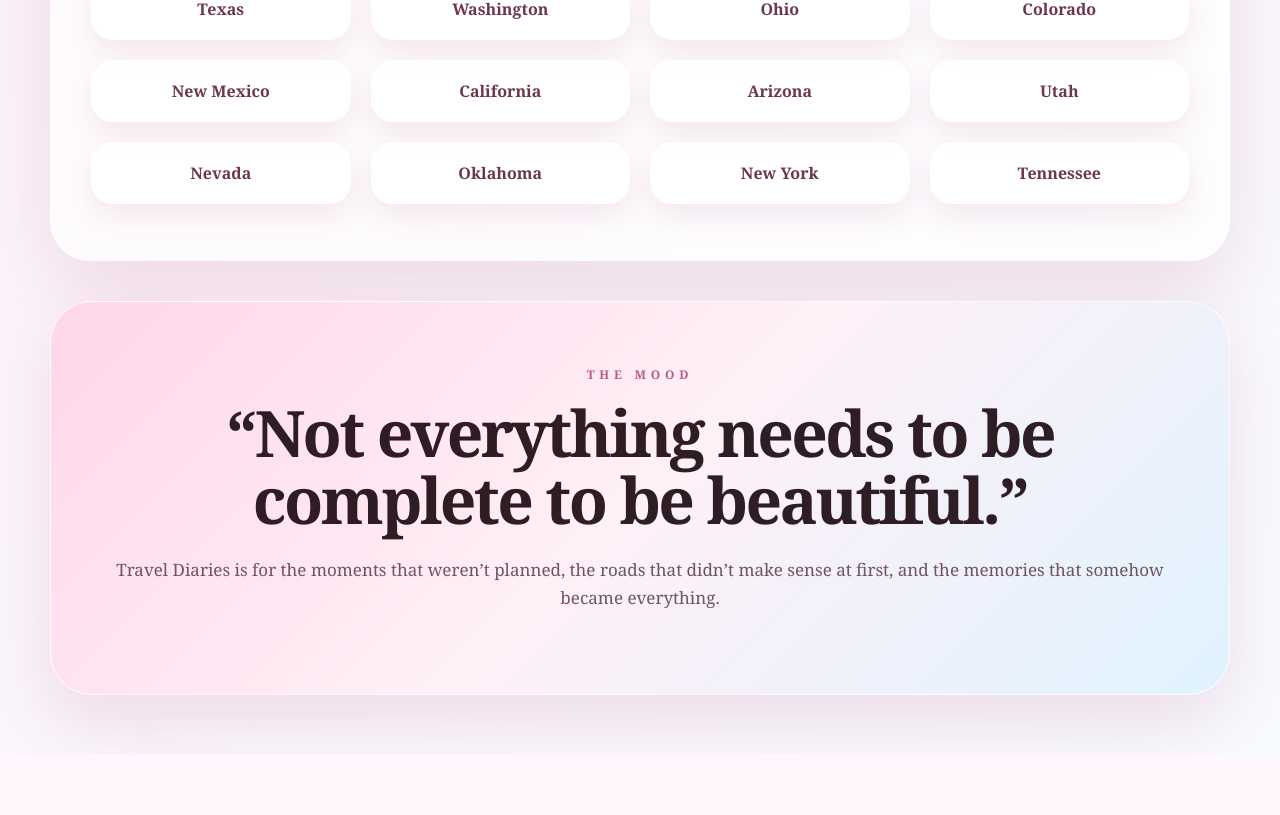
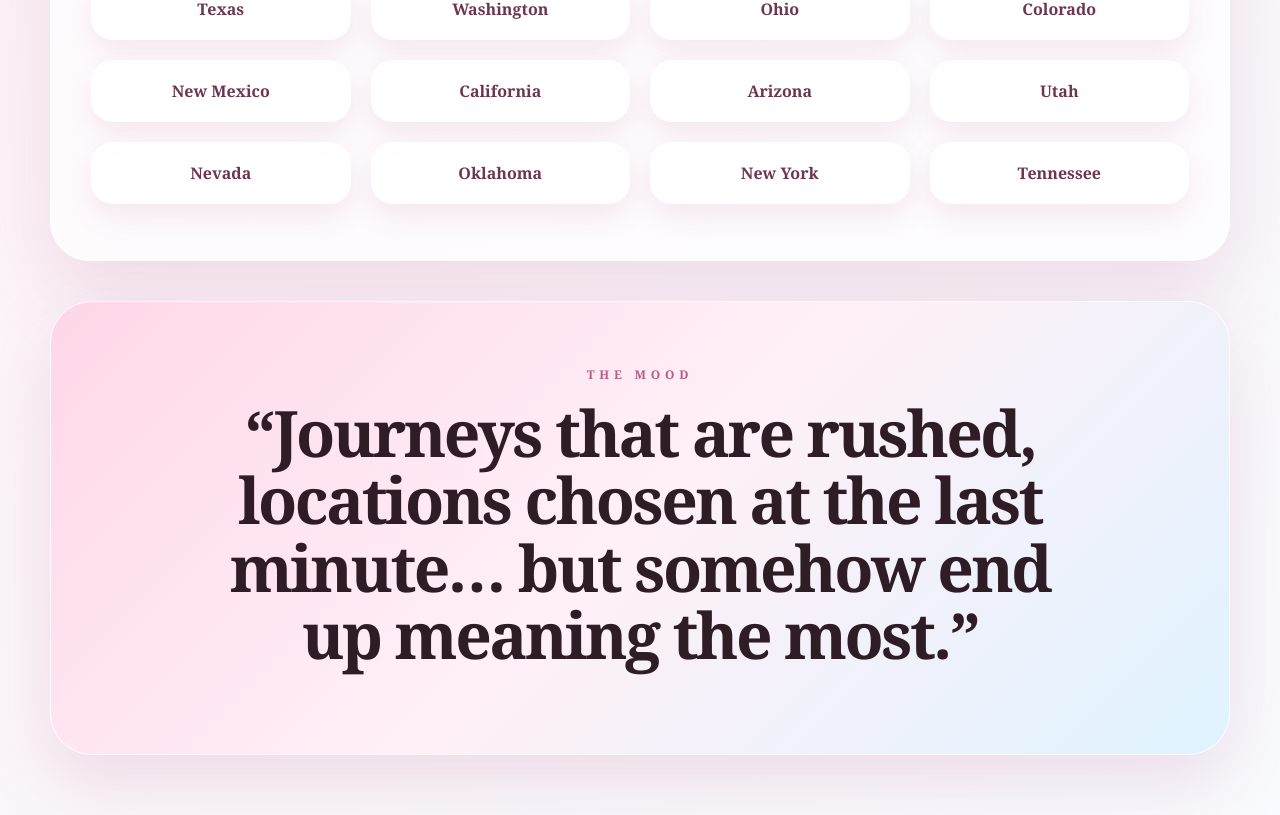
Before and after one commit to RadhiAR/the-unfinished-self, a Next.js app: page /travel-diaries in a window 1280 px wide. Shown: the part 1020-1835 px from the top of the page. Before the commit the page ends 1775 px from the top, so only its background shows below. Built offline with nearby package versions, Linux system fonts and the light colour scheme.

Commit message:
landing page

```diff
--- a/app/travel-diaries/page.tsx
+++ b/app/travel-diaries/page.tsx
@@ -74,13 +74,10 @@ export default function TravelDiaries() {
                     <p className="eyebrow">The mood</p>
 
                     <h2>
-                        “Not everything needs to be complete to be beautiful.”
+                        “Journeys that are rushed, locations chosen at the last minute… but somehow end up meaning the most.”
                     </h2>
 
                     <p>
-                        Travel Diaries is for the moments that weren’t planned, the roads
-                        that didn’t make sense at first, and the memories that somehow
-                        became everything.
                     </p>
                 </section>
 
```
